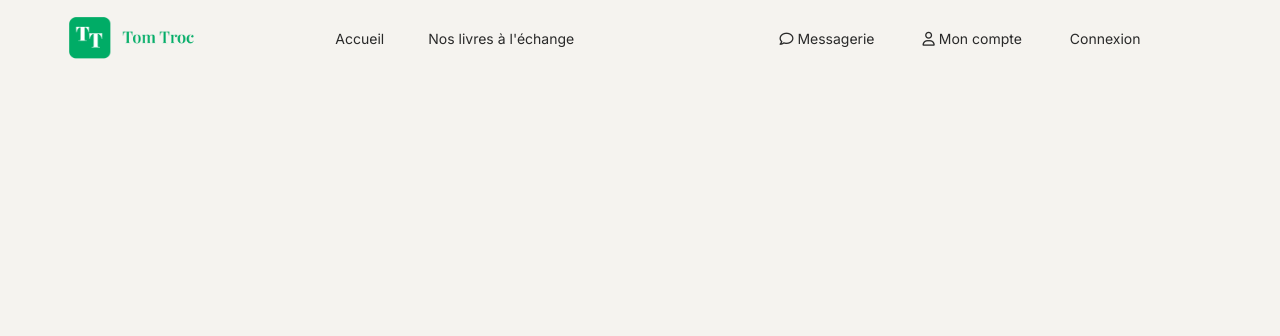
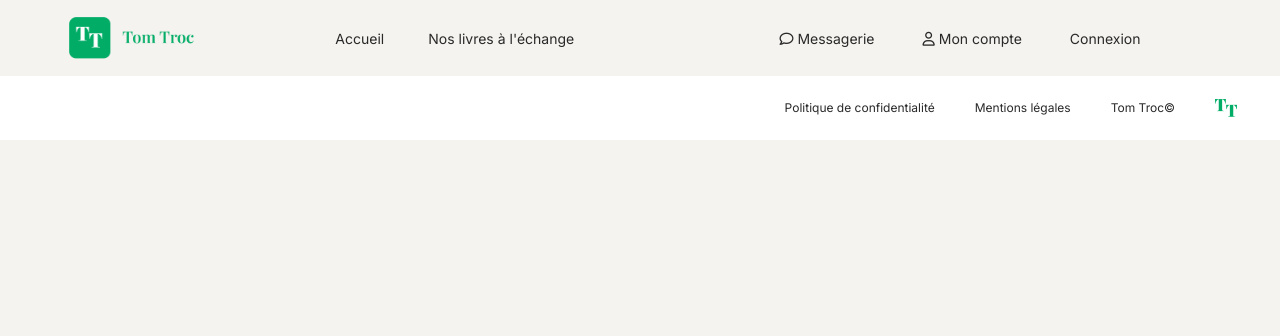
Before and after one commit to laurentGurbala/projet-6-OC, a PHP site: page /views/templates/main.php in a window 1280 px wide. Shown: the top 336 px of the page. Run offline with PHP 8.4, Linux system fonts and the light colour scheme; the template is opened without the code that fills it, so the values that code supplies are empty; some web fonts are replaced.

Commit message:
feature(main view): ajout du footer sur le template principal
- création du fichier footer.css
- ajout du footer dans le main.php

```diff
--- a/css/footer.css
+++ b/css/footer.css
@@ -0,0 +1,19 @@
+footer {
+    background: var(--color-bg-white);
+    display: flex;
+    justify-content: flex-end;
+    gap: 40px;
+    padding: 23px;
+    font-size: 12px;
+}
+
+.footer-logo {
+    display: block;
+    width: 22px;
+    margin-right: 20px;
+}
+
+.footer-menu {
+    display: flex;
+    gap: 40px;
+}
--- a/css/styles.css
+++ b/css/styles.css
@@ -5,6 +5,7 @@
 @import "./reset.css";
 @import "./base.css";
 @import "./header.css";
+@import "./footer.css";
 
 /* Variables */
 :root {
--- a/views/templates/main.php
+++ b/views/templates/main.php
@@ -52,7 +52,16 @@
         </main>
 
         <footer>
-
+            <nav aria-label="Liens du bas de page">
+                <ul class="footer-menu">
+                    <li><a href="#">Politique de confidentialité</a></li>
+                    <li><a href="#">Mentions légales</a></li>
+                </ul>
+            </nav>
+            <p>Tom Troc©</p>
+            <a href="/" class="footer-logo" aria-label="Retour à l'acceuil">
+                <img src="images/logos/logo_tom_troc_simple.png" alt="Tom Troc">
+            </a>
         </footer>
     </div>
 </body>
```
